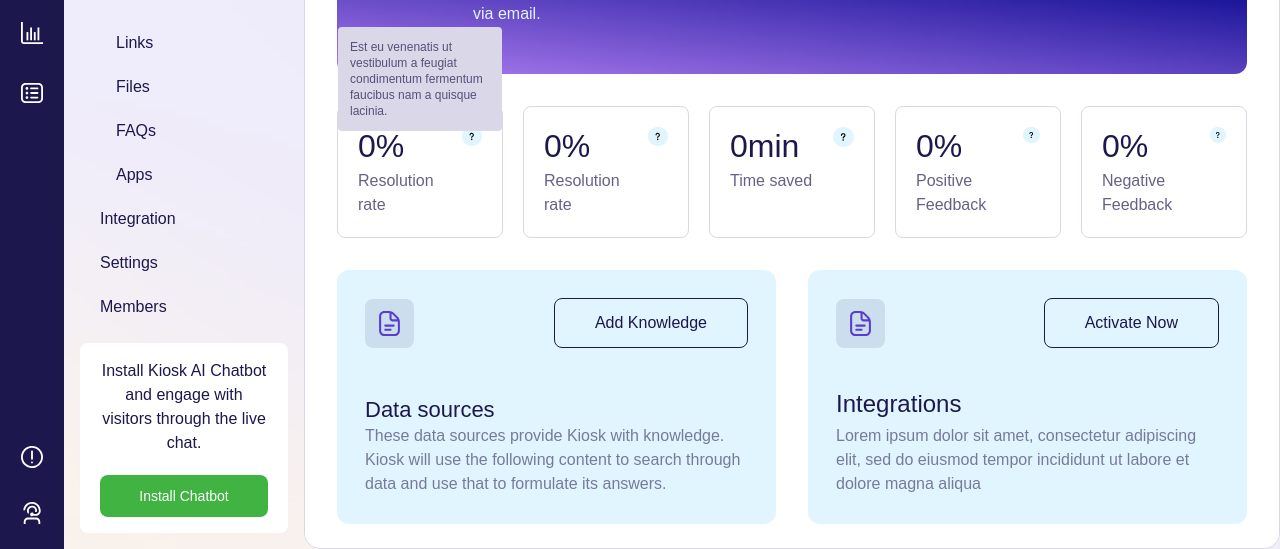
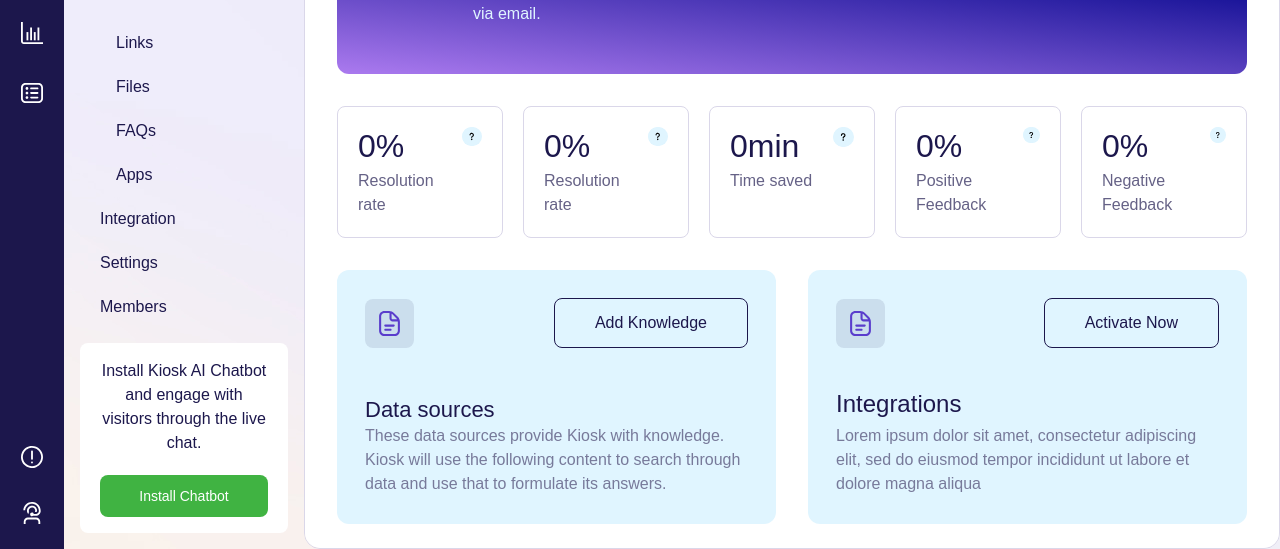
Before and after one commit to WebmarkFrontEnd/chatbot-dashboard, a website built with Vite: page install-chatbot-dashboard.html in a window 1280 px wide. Shown: the part 251-800 px from the top of the page. Built offline with nearby package versions, Linux system fonts and the light colour scheme; a web font is replaced by a local one.

Commit message:
update misc changes

```diff
--- a/install-chatbot-dashboard.html
+++ b/install-chatbot-dashboard.html
@@ -300,11 +300,11 @@
                     src="./assets/install_chatbot_dashboard/help-widget-icon.svg" alt="help-widget">
                 </span>
 
-                <span class="text-dark bg-grey rounded p-3 w-full absolute -top-20 right-0">
+                <!-- <span class="text-dark bg-grey rounded p-3 w-full absolute -top-20 right-0">
                   <p class="text-xs">Est eu venenatis ut vestibulum a feugiat condimentum fermentum
                     faucibus nam a
                     quisque lacinia.</p>
-                </span>
+                </span> -->
 
               </div>
 
```
